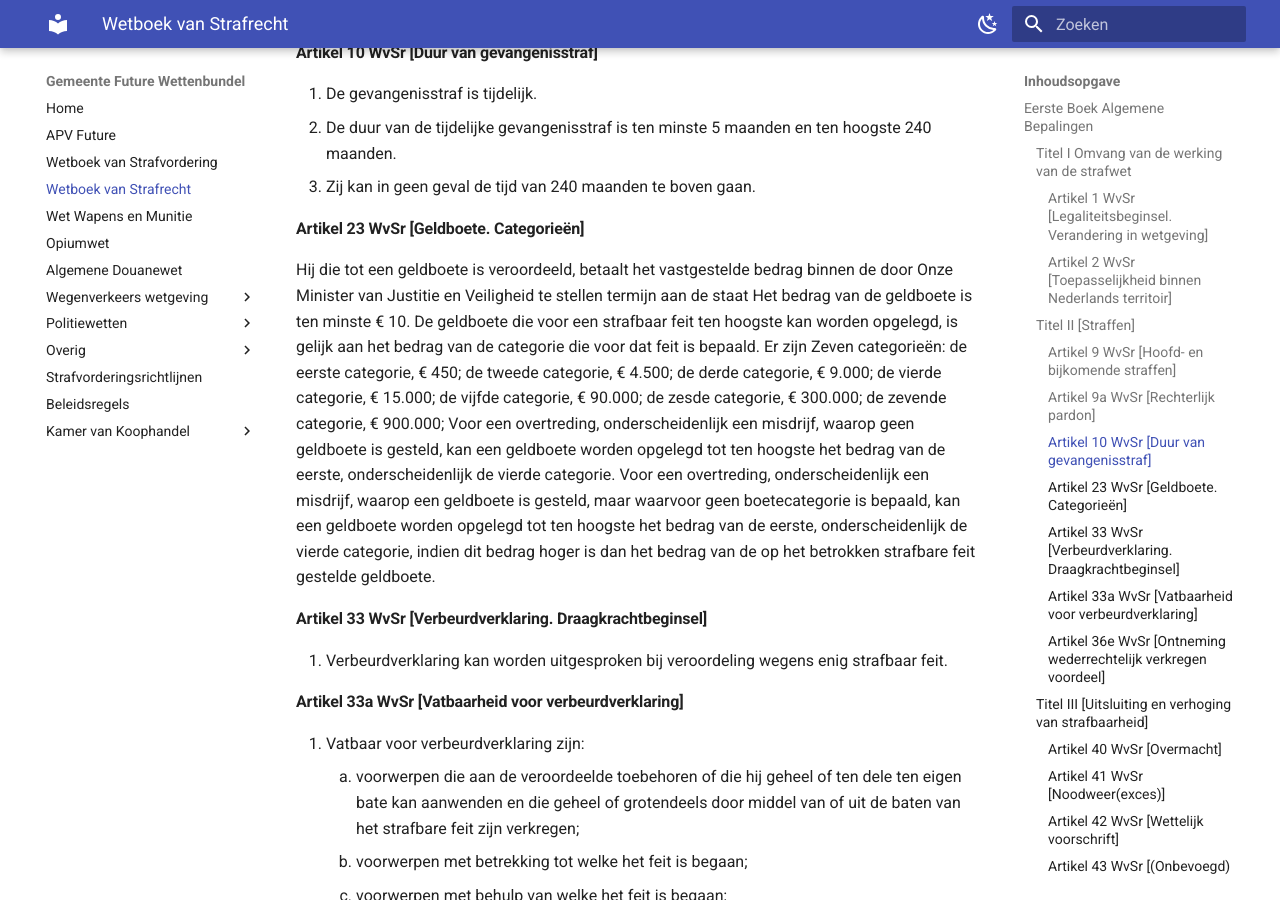
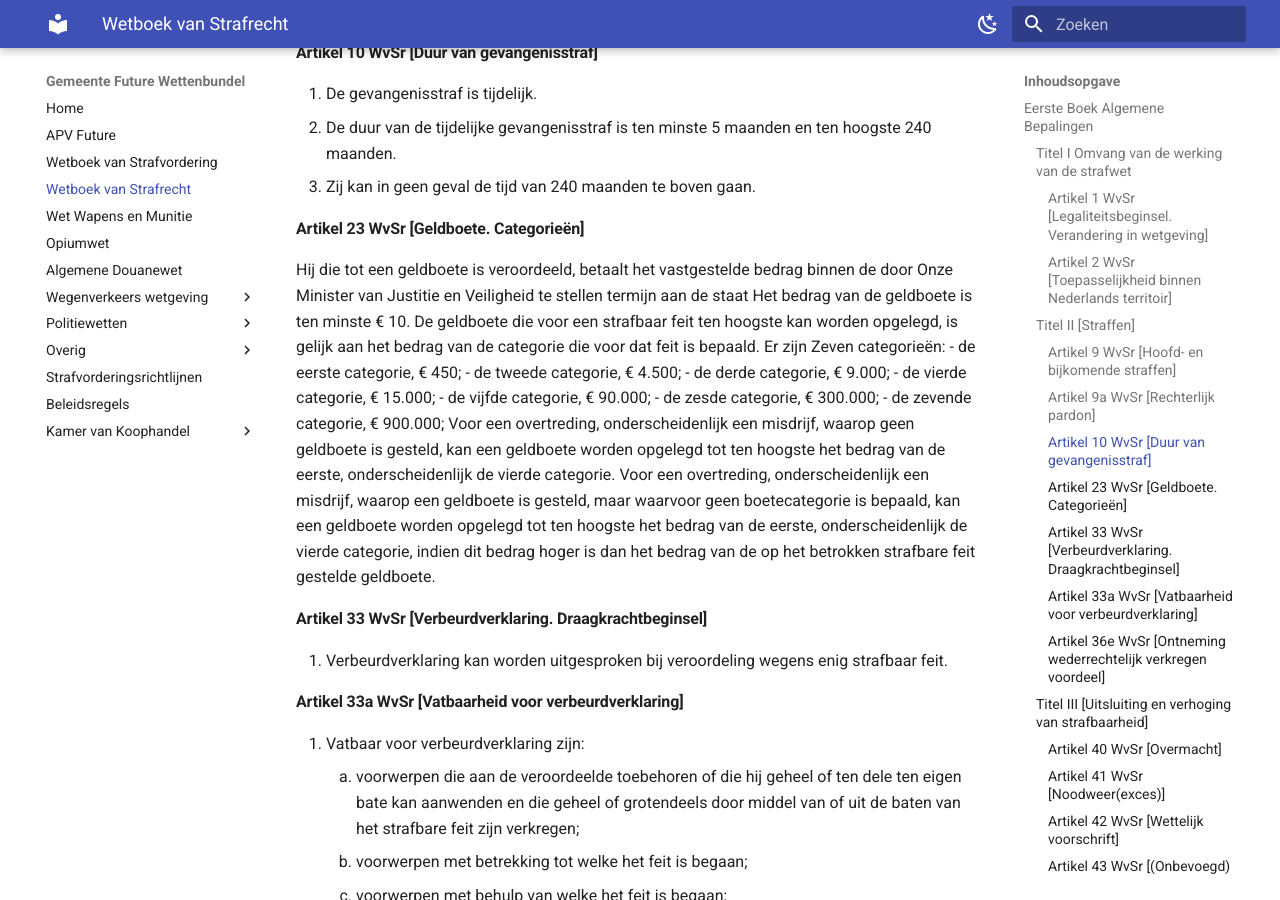
Before and after one commit to EnriqueFernandez20/FutureRP-Wettenbundel, an MkDocs documentation site: the page built from docs/wetboek-van-strafrecht.md, in a window 1280 px wide and 900 px high, scrolled down 1417 px. Built offline with MkDocs 1.6.1 and Material for MkDocs 9.7.7, drawn with Linux system fonts in a browser that asks for light colours; some of the changed text lies outside the part shown.

```diff
--- a/docs/wetboek-van-strafrecht.md
+++ b/docs/wetboek-van-strafrecht.md
@@ -47,13 +47,13 @@ Hij die tot een geldboete is veroordeeld, betaalt het vastgestelde bedrag binnen
 Het bedrag van de geldboete is ten minste € 10.
 De geldboete die voor een strafbaar feit ten hoogste kan worden opgelegd, is gelijk aan het bedrag van de categorie die voor dat feit is bepaald.
 Er zijn Zeven categorieën:
-de eerste categorie, € 450;
-de tweede categorie, € 4.500;
-de derde categorie, € 9.000;
-de vierde categorie, € 15.000;
-de vijfde categorie, € 90.000;
-de zesde categorie, € 300.000;
-de zevende categorie, € 900.000;
+- de eerste categorie, € 450;
+- de tweede categorie, € 4.500;
+- de derde categorie, € 9.000;
+- de vierde categorie, € 15.000;
+- de vijfde categorie, € 90.000;
+- de zesde categorie, € 300.000;
+- de zevende categorie, € 900.000;
 Voor een overtreding, onderscheidenlijk een misdrijf, waarop geen geldboete is gesteld, kan een geldboete worden opgelegd tot ten hoogste het bedrag van de eerste, onderscheidenlijk de vierde categorie.
 Voor een overtreding, onderscheidenlijk een misdrijf, waarop een geldboete is gesteld, maar waarvoor geen boetecategorie is bepaald, kan een geldboete worden opgelegd tot ten hoogste het bedrag van de eerste, onderscheidenlijk de vierde categorie, indien dit bedrag hoger is dan het bedrag van de op het betrokken strafbare feit gestelde geldboete.
 
```
Also changed, not shown: other parts of docs/wetboek-van-strafrecht.md (+1 -1 lines).
